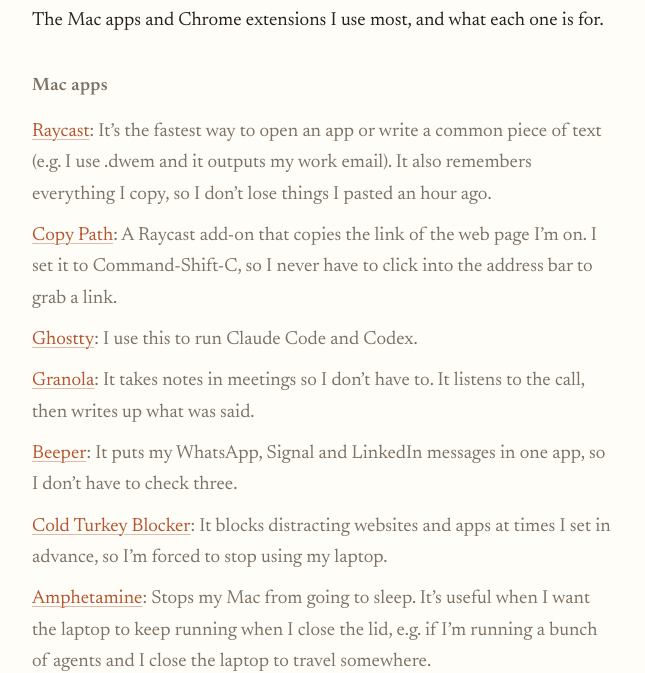
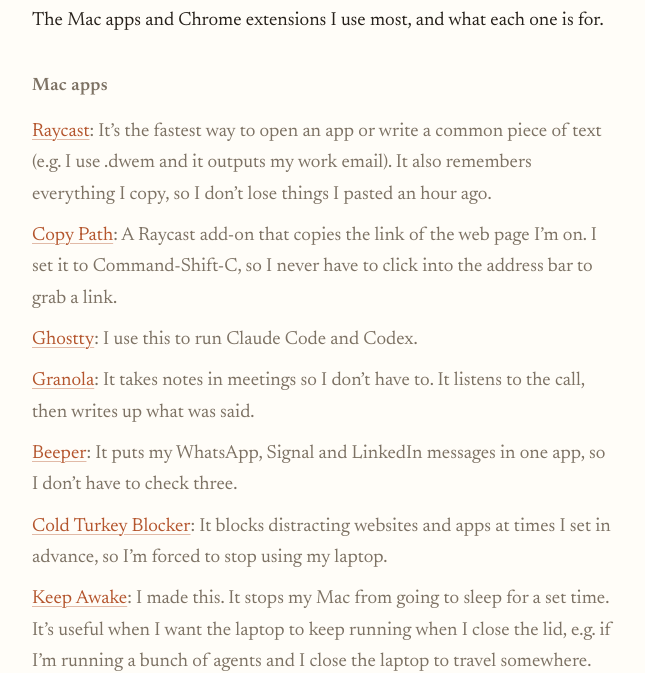
Before and after one commit to dewierwan/dewierwan.github.io, a plain HTML site: page apps/index.html in a window 1280 px wide. Shown: the part 128-801 px from the top of the page, without its empty margins (318-963 px from the left). Drawn offline with Linux system fonts and the light colour scheme.

Commit message:
Apps page: replace Amphetamine with Keep Awake
Co-Authored-By: Claude Fable 5.2 <noreply@anthropic.com>
Claude-Session: https://claude.ai/code/session_01JAt748BYhE1jPeunkFtHw7

```diff
--- a/apps/index.html
+++ b/apps/index.html
@@ -108,7 +108,7 @@
       <li><a href="https://www.granola.ai/">Granola</a><span class="note">: It takes notes in meetings so I don’t have to. It listens to the call, then writes up what was said.</span></li>
       <li><a href="https://www.beeper.com/">Beeper</a><span class="note">: It puts my WhatsApp, Signal and LinkedIn messages in one app, so I don’t have to check three.</span></li>
       <li><a href="https://getcoldturkey.com/">Cold Turkey Blocker</a><span class="note">: It blocks distracting websites and apps at times I set in advance, so I’m forced to stop using my laptop.</span></li>
-      <li><a href="https://apps.apple.com/us/app/amphetamine/id937984704">Amphetamine</a><span class="note">: Stops my Mac from going to sleep. It’s useful when I want the laptop to keep running when I close the lid, e.g. if I’m running a bunch of agents and I close the laptop to travel somewhere.</span></li>
+      <li><a href="https://github.com/dewierwan/keep-awake">Keep Awake</a><span class="note">: I made this. It stops my Mac from going to sleep for a set time. It’s useful when I want the laptop to keep running when I close the lid, e.g. if I’m running a bunch of agents and I close the laptop to travel somewhere.</span></li>
       <li><a href="https://cleanshot.com/">CleanShot X</a><span class="note">: It makes it super fast to take screenshots or screen recordings, and edit them before sharing with others.</span></li>
       <li><a href="https://github.com/thaw-app/Thaw">Thaw</a><span class="note">: This cleans up the menu bar on my MacBook, and enables me to have a priority ranking over which menu bar items I want to see and when.</span></li>
       <li><a href="https://stuntsoftware.com/reflex/">Reflex</a><span class="note">: Makes the play, pause and skip keys on my keyboard control Spotify. Without it, they open Apple Music, which nobody wants.</span></li>
```
